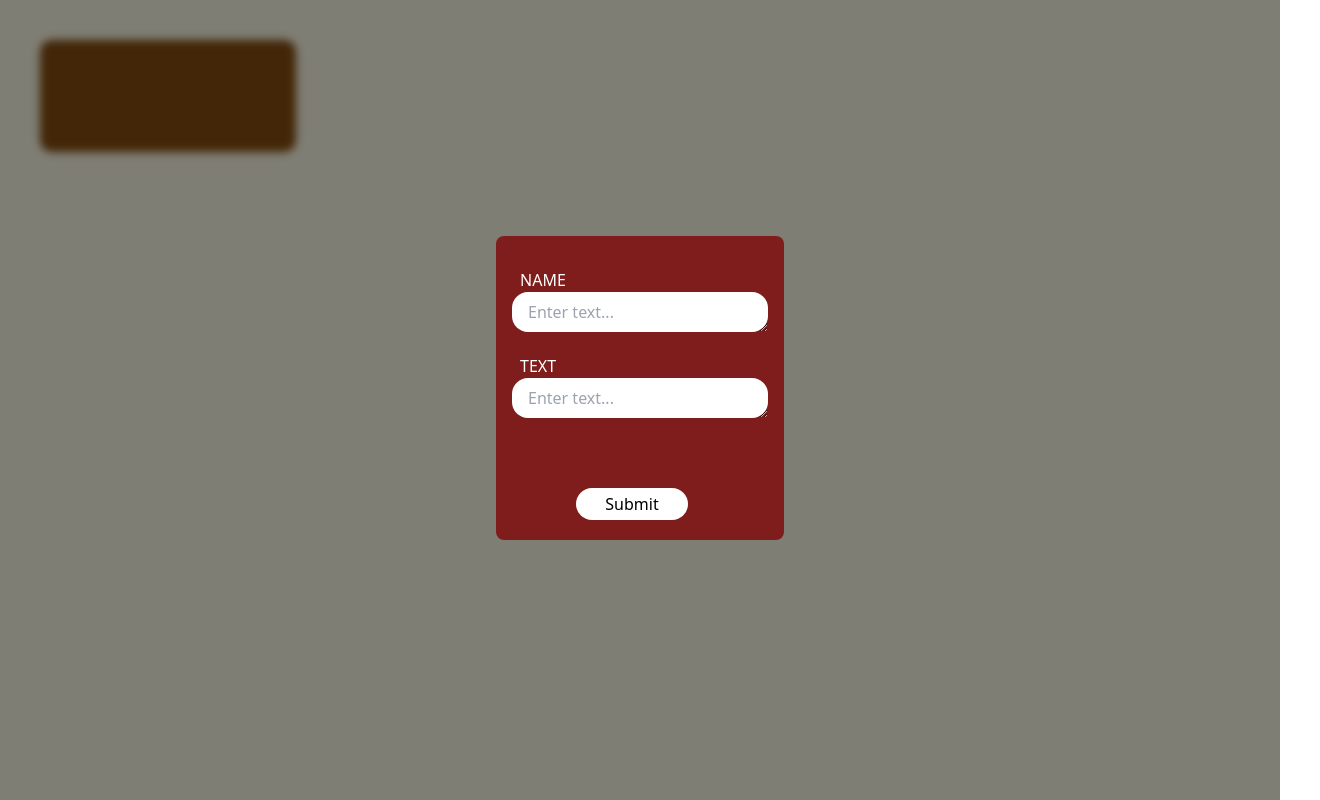
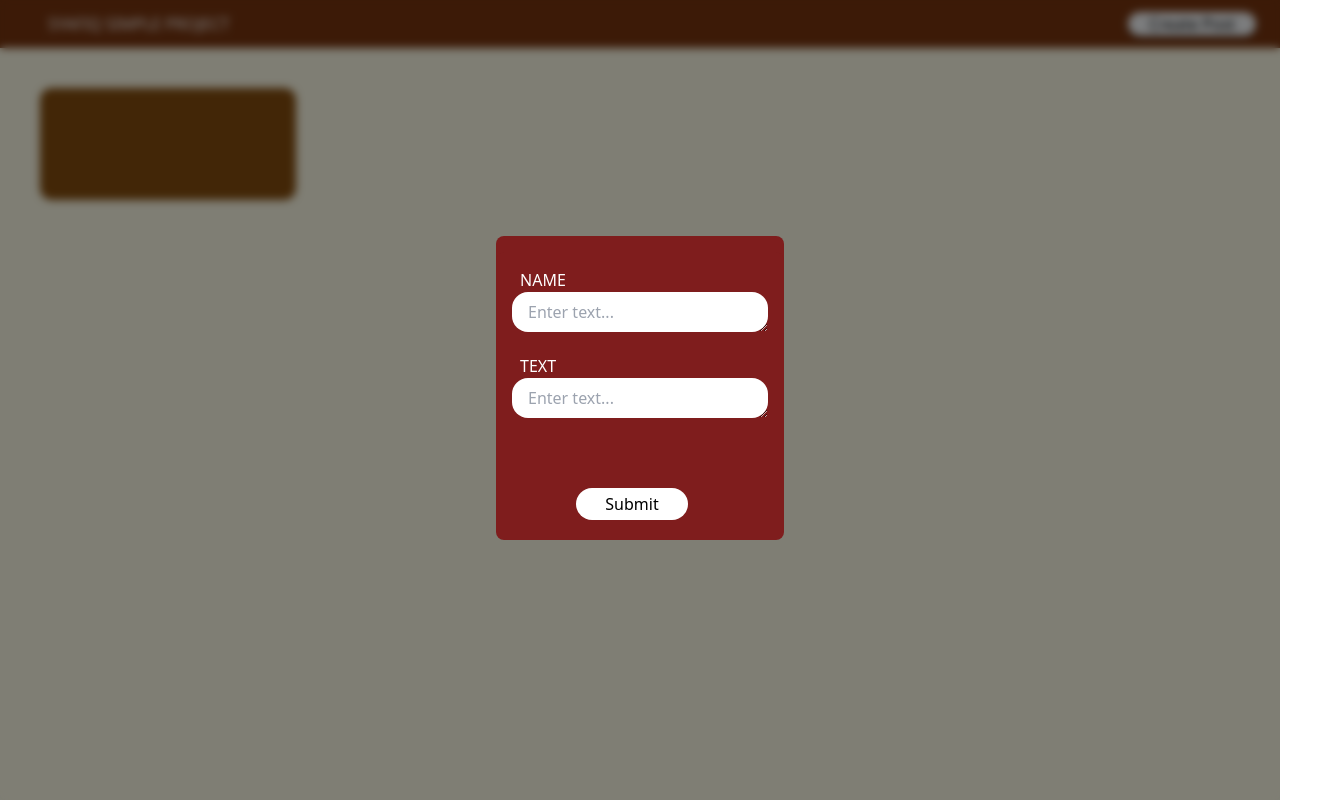
Before and after one commit to syafiqhamidun/react-study-1, a React (Vite) app: page / in a window 1280 px wide. Shown: the whole page, 1320 px wide, since content can reach past the window. Built offline with nearby package versions, Linux system fonts and the light colour scheme.

Commit message:
Adding Header & Create Post button

```diff
--- a/src/App.jsx
+++ b/src/App.jsx
@@ -1,12 +1,25 @@
+/* eslint-disable no-unused-vars */
+import { useState } from "react";
+import Header from "./component/Header"
 import ListCard from "./component/ListCard"
 
+function App() {
 
-function App() {
+  const [modalIsVisible, setModalIsVisible] = useState(true);
+
+  function hideModalHandler(){
+    setModalIsVisible(false)
+  }
+
+  function showModalHandler(){
+    setModalIsVisible(true)
+  }
+
   return (
-    <div className="bg-yellow-50 w-auto h-screen">
-
+    <div className="bg-yellow-50 h-screen overflow-hidden">
+      <Header onCreate={showModalHandler}/>
       <main className="relative top-10 left-10">
-        <ListCard/>
+        <ListCard isPosting={modalIsVisible} onStopPosting={hideModalHandler}/>
       </main>
     </div>
   )
--- a/src/component/Header.jsx
+++ b/src/component/Header.jsx
@@ -1,7 +1,13 @@
+/* eslint-disable react/prop-types */
 
-function Header() {
+function Header({onCreate}) {
   return (
-    <div>Header</div>
+    <div className=" bg-amber-900 w-full h-12 flex justify-between px-6">
+        <p className="uppercase text-white mt-3 ml-6">Syafiq Simple Project</p>
+        <button onClick={onCreate} className="bg-slate-50 h-6 w-32 rounded-xl mt-3 shadow-sm shadow-black" >
+            Create Post
+        </button>
+    </div>
   )
 }
 
--- a/src/component/ListCard.jsx
+++ b/src/component/ListCard.jsx
@@ -1,18 +1,13 @@
+/* eslint-disable react/prop-types */
+/* eslint-disable no-undef */
 import NewPost from "./NewPost"
 import TextCard from "./textCard"
 import Modal from "./Modal";
 import { useState } from "react"
 
-
-function ListCard() {
-
-    const [modalIsVisible, setModalIsVisible] = useState(true);
+function ListCard({isPosting, onStopPosting}) {
     const [nameHandler, setNameHandler] = useState('');
     const [textHandler, setTextHandler] = useState('');
-
-    function hideModalHandler () {
-        setModalIsVisible(false);
-    }
 
     function changeNameHandler (event) {
         setNameHandler(event.target.value)
@@ -24,8 +19,8 @@ function ListCard() {
 
   return (
     <div>
-        {modalIsVisible && (
-            <Modal onClose={hideModalHandler}>
+        {isPosting && (
+            <Modal onClose={onStopPosting}>
                 <NewPost
                     onNameChange={changeNameHandler}
                     onTextChange={changeTextHandler}
--- a/src/component/Modal.jsx
+++ b/src/component/Modal.jsx
@@ -1,4 +1,7 @@
 /* eslint-disable react/prop-types */
+
+/* 1. line 12 is a solution to prevent dialog from closing when we clicked on children / newPost.
+   2. OnClose need to declare on div because it will close the dialog when we click outside the dialog. */
 
 function Modal({ children, onClose }) {
   return (
```
